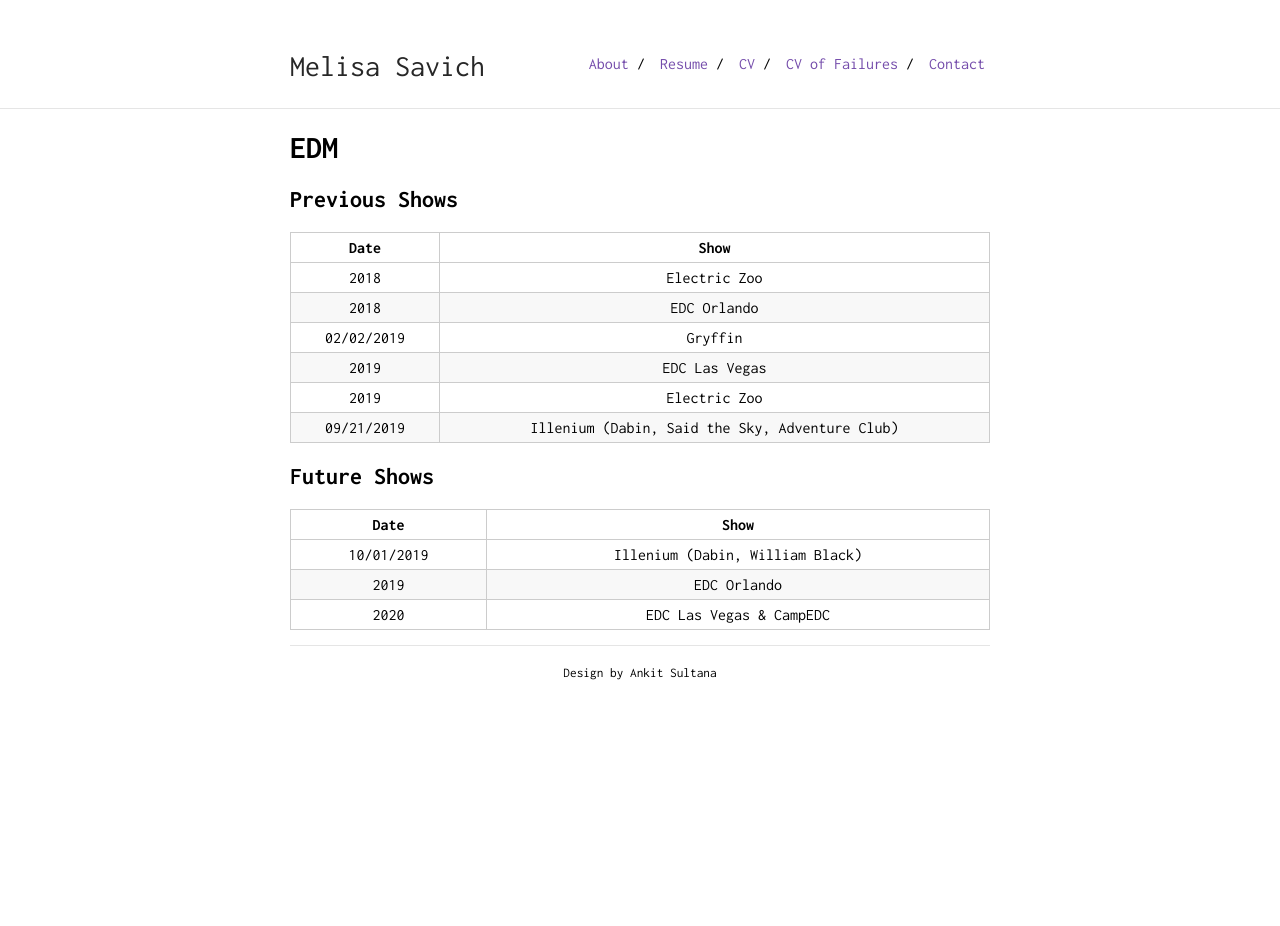
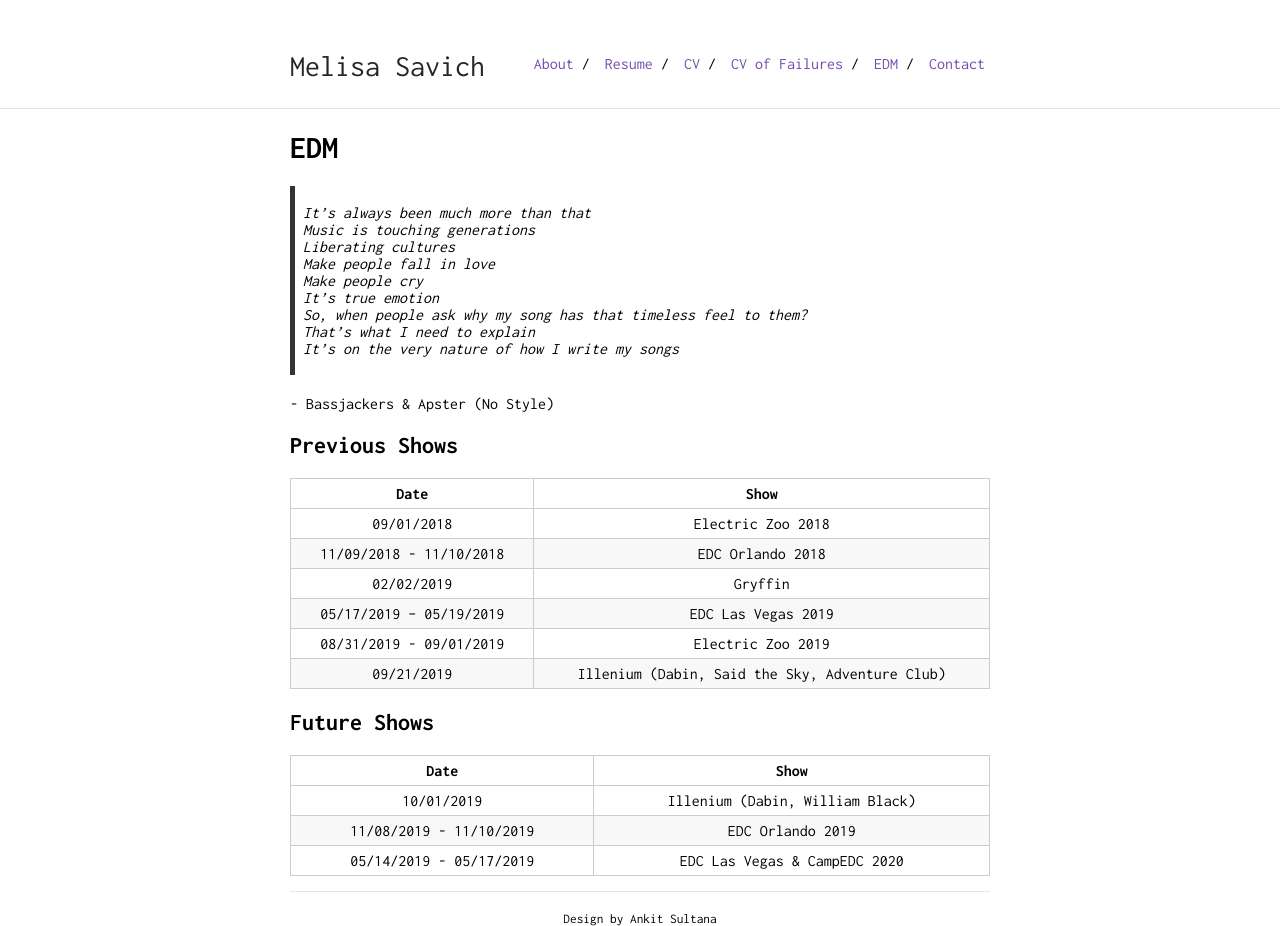
Before and after one commit to mksavic/mksavic.github.io, a Jekyll site: the page built from edm.md, in a window 1280 px wide. Built offline with Jekyll 4.4.1, drawn with Linux system fonts in a browser that asks for light colours; our own code applies the rules of GitHub Pages for plain Markdown files; before the commit the page ends 900 px from its top, so only the background shows below that.

Commit message:
update edm.md

```diff
--- a/_config.yml
+++ b/_config.yml
@@ -25,5 +25,7 @@ nav:
    link: "cv.pdf"
  - name: "CV of Failures"
    link: "failures"
+ - name: "EDM"
+   link: "edm"
  - name: "Contact"
    link: "contact"
--- a/edm.md
+++ b/edm.md
@@ -5,21 +5,33 @@ is_contact: true
 
 # EDM
 
+> It's always been much more than that
+> Music is touching generations
+> Liberating cultures
+> Make people fall in love
+> Make people cry
+> It's true emotion
+> So, when people ask why my song has that timeless feel to them?
+> That's what I need to explain
+> It's on the very nature of how I write my songs
+
+\- Bassjackers & Apster (No Style)
+
 ## Previous Shows
 
-|    Date    |                      Show                      |
-|:----------:|:----------------------------------------------:|
-| 2018       |                  Electric Zoo                  |
-| 2018       |                  EDC Orlando                   |
-| 02/02/2019 |                    Gryffin                     |
-| 2019       |                 EDC Las Vegas                  |
-| 2019       |                  Electric Zoo                  |
-| 09/21/2019 | Illenium (Dabin, Said the Sky, Adventure Club) |
+|          Date           |                      Show                      |
+|:-----------------------:|:----------------------------------------------:|
+|       09/01/2018        |               Electric Zoo 2018                |
+| 11/09/2018 - 11/10/2018 |                EDC Orlando 2018                |
+|       02/02/2019        |                    Gryffin                     |
+| 05/17/2019 – 05/19/2019 |               EDC Las Vegas 2019               |
+| 08/31/2019 - 09/01/2019 |               Electric Zoo 2019                |
+|       09/21/2019        | Illenium (Dabin, Said the Sky, Adventure Club) |
 
 ## Future Shows
 
-|    Date    |              Show               |
-|:----------:|:-------------------------------:|
-| 10/01/2019 | Illenium (Dabin, William Black) |
-| 2019       |           EDC Orlando           |
-| 2020       |     EDC Las Vegas & CampEDC     |
+|          Date           |                      Show                      |
+|:-----------------------:|:----------------------------------------------:|
+|       10/01/2019        |        Illenium (Dabin, William Black)         |
+| 11/08/2019 - 11/10/2019 |                EDC Orlando 2019                |
+| 05/14/2019 - 05/17/2019 |          EDC Las Vegas & CampEDC 2020          |
```
